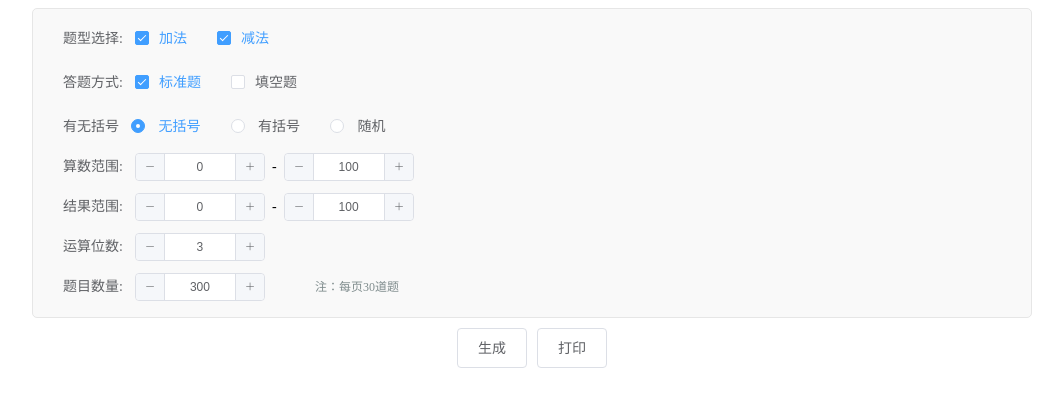
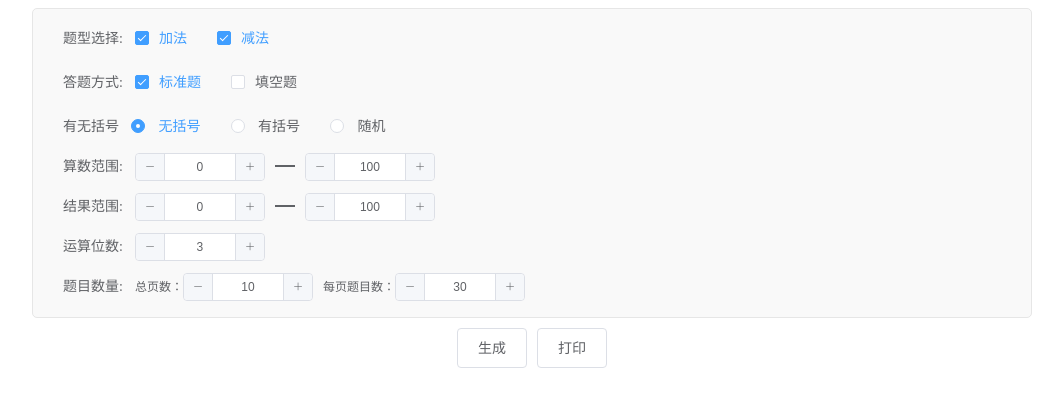
Before and after one commit to gdnwr/math-generator, a Vue app: page /#/ in a window 1280 px wide. Shown: the top 406 px of the page, without its empty margins (108-1171 px from the left). Built offline with nearby package versions, Linux system fonts and the light colour scheme.

Commit message:
修改题目数为总页数与每页题目数量

```diff
--- a/src/views/Oral/components/OralParams.vue
+++ b/src/views/Oral/components/OralParams.vue
@@ -50,7 +50,7 @@
             size="mini"
             label="最小值"
           />
-          &nbsp;-&nbsp;
+          <div class="scope-joint-mark" />
           <el-input-number
             v-model="formModel.paramMax"
             size="mini"
@@ -64,7 +64,7 @@
             size="mini"
             label="最小值"
           />
-          &nbsp;-&nbsp;
+          <div class="scope-joint-mark" />
           <el-input-number
             v-model="formModel.resultMax"
             size="mini"
@@ -83,13 +83,22 @@
         </el-form-item>
 
         <el-form-item label="题目数量:">
-          <el-input-number
-            v-model="formModel.batchNum"
-            :min="1"
-            size="mini"
-            label="题目数量"
-          />
-          <span class="param-remark">注：每页30道题</span>
+          <span>
+            <span class="param-sub-label">总页数：</span>
+            <el-input-number
+              v-model="formModel.pageCount"
+              :min="1"
+              size="mini"
+              label="总页数"
+            />
+            <span class="param-sub-label label-page-size">每页题目数：</span>
+            <el-input-number
+              v-model="formModel.pageSize"
+              :min="1"
+              size="mini"
+              label="每页条数"
+            />
+          </span>
         </el-form-item>
       </el-form>
     </div>
@@ -110,6 +119,8 @@ export default {
         resultMax: 100, // 计算结果的最大值
         operNum: 3, // 运算位数
         batchNum: 300, // 生成题目数量
+        pageCount: 10, // 总页数
+        pageSize: 30, // 每页题目数量
         displayType: [1], // 题目呈现方式。1|标准题型，2|填空题型
         bracketType: 0, // 有无括号。0|无、1|有、2|随机
       },
@@ -138,10 +149,21 @@ export default {
       width: 100%;
       margin-left: 20px;
 
-      .param-remark {
-        margin-left: 50px;
+      .scope-joint-mark {
+        display: inline-block;
+        width: 20px;
+        height: 2px;
+        background-color: #606266;
+        padding: 4px 10px;
+        background-clip: content-box;
+      }
+
+      .param-sub-label {
         font-size: 12px;
-        color: #7f8c8d;
+        color: #606266;;
+      }
+      .label-page-size {
+        padding-left: 10px;
       }
     }
     .param-declare {
--- a/src/views/Oral/components/OralPreview.vue
+++ b/src/views/Oral/components/OralPreview.vue
@@ -16,7 +16,7 @@
           得分:________
         </div>
         <div class="page-content">
-          <template v-for="(item,index) in oralList.slice((pageIndex - 1) * 30,pageIndex * 30)">
+          <template v-for="(item,index) in oralList.slice((pageIndex - 1) * pageSize,pageIndex * pageSize)">
             <div
               :key="index"
               class="page-content-item"
@@ -35,17 +35,11 @@ import { oralGeneratorBatch } from '../../../utils/OralUtil';
 
 export default {
   name: 'OralPreview',
-  props: {
-    // 生成口算是的参数
-    pageSize: {
-      type: Number,
-      default: 30,
-    },
-  },
   data() {
     return {
       // 生成的口算题列表
       oralList: [],
+      pageSize: 30, // 每页题目数量
     };
   },
   computed: {
@@ -55,6 +49,7 @@ export default {
   },
   methods: {
     oralGenerator(params) {
+      this.pageSize = params.pageSize;
       const oralList = oralGeneratorBatch(params);
       this.oralList = oralList.map(item => ({ display: item.display.replace('_', '____') }));
     },
--- a/src/views/Oral/index.vue
+++ b/src/views/Oral/index.vue
@@ -40,6 +40,7 @@ export default {
   methods: {
     handleOralGenerator() {
       const params = this.$refs.oralParams.getParams();
+      params.batchNum = parseInt(params.pageCount * params.pageSize, 10);
       console.log('题目参数：', params);
       this.$refs.oralPreview.oralGenerator(params);
     },
```
